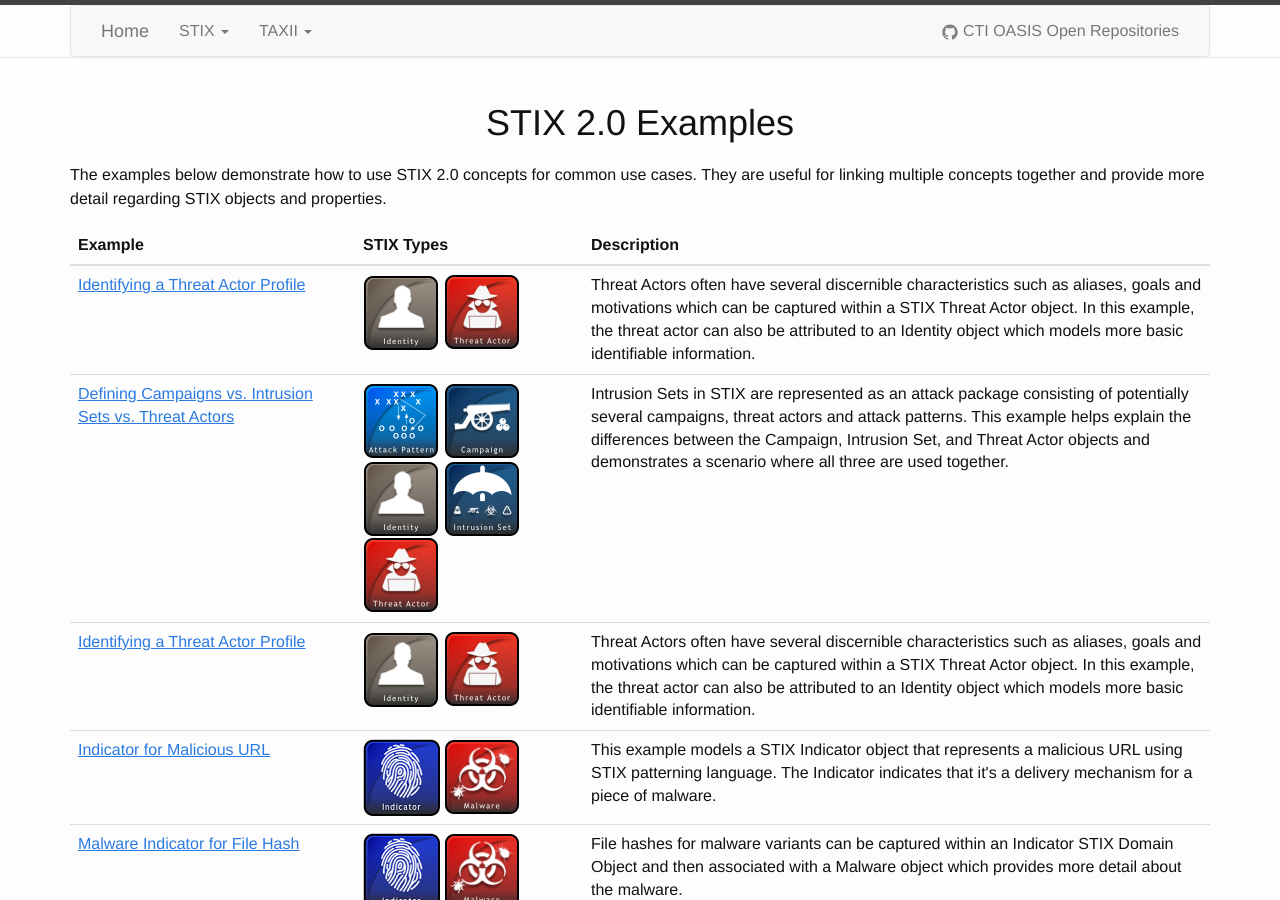
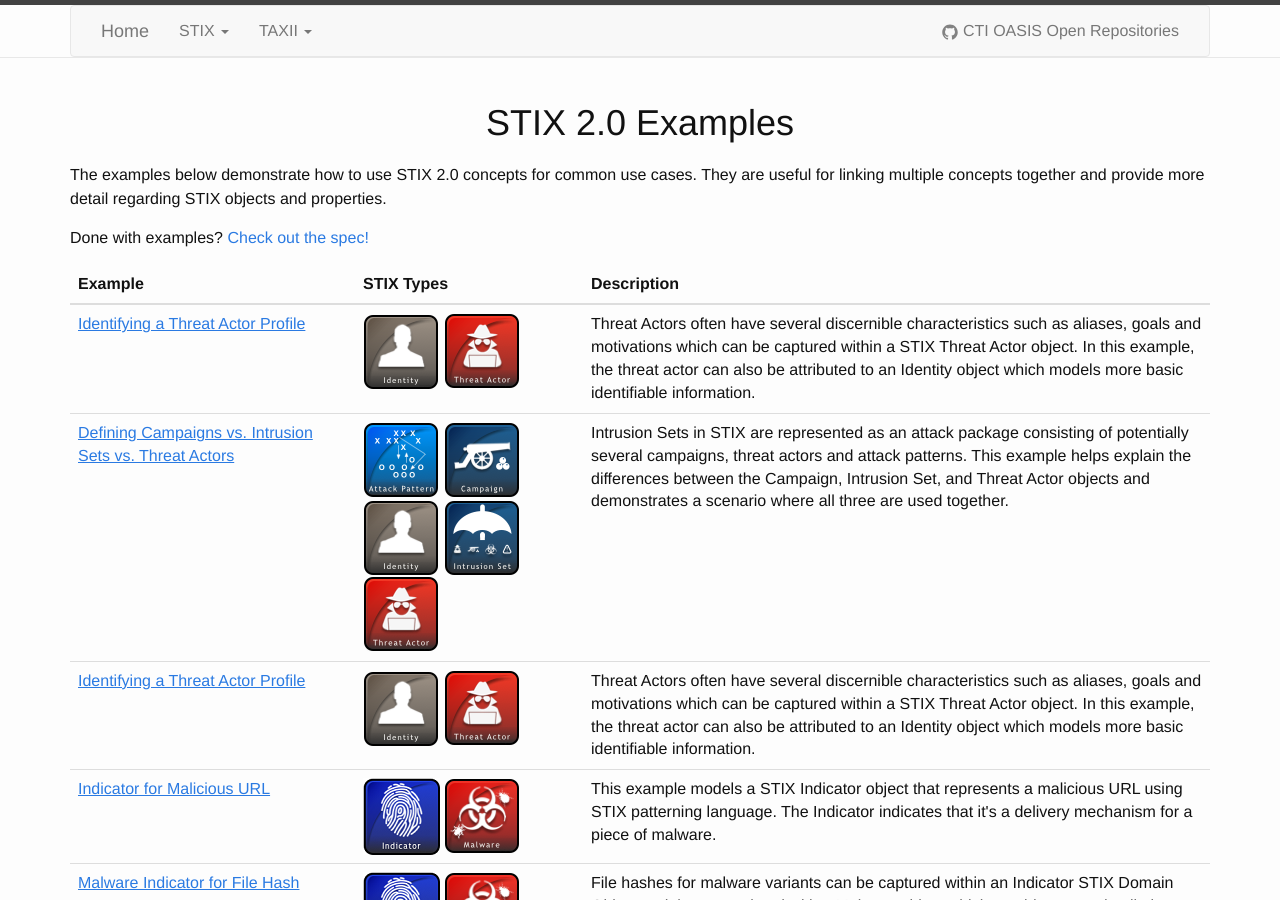
Before and after one commit to oasis-open/cti-documentation, a Jekyll site: the page built from stix/examples.md, in a window 1280 px wide and 900 px high. Built offline with Jekyll 4.4.1, drawn with Linux system fonts in a browser that asks for light colours.

Commit message:
Slight tweak; added link to spec

```diff
--- a/stix/examples.md
+++ b/stix/examples.md
@@ -10,6 +10,7 @@
 
 The examples below demonstrate how to use STIX 2.0 concepts for common use cases. They are useful for linking multiple concepts together and provide more detail regarding STIX objects and properties.
 
+Done with examples? [Check out the spec!](https://docs.google.com/document/d/1yvqWaPPnPW-2NiVCLqzRszcx91ffMowfT5MmE9Nsy_w)
 
 {:.table .table-hover .table-example .table-desc .table-anchor}
 
```
